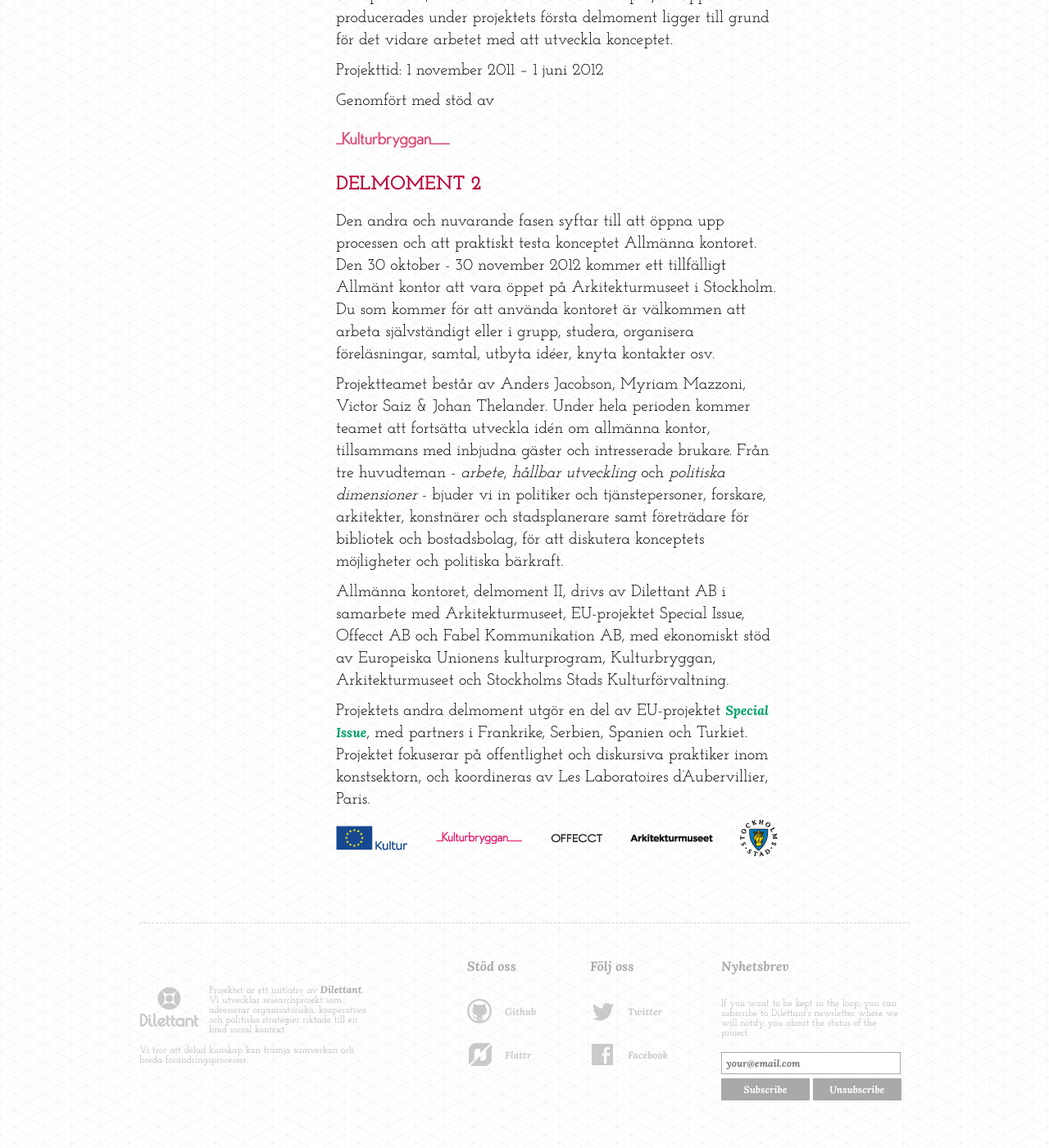
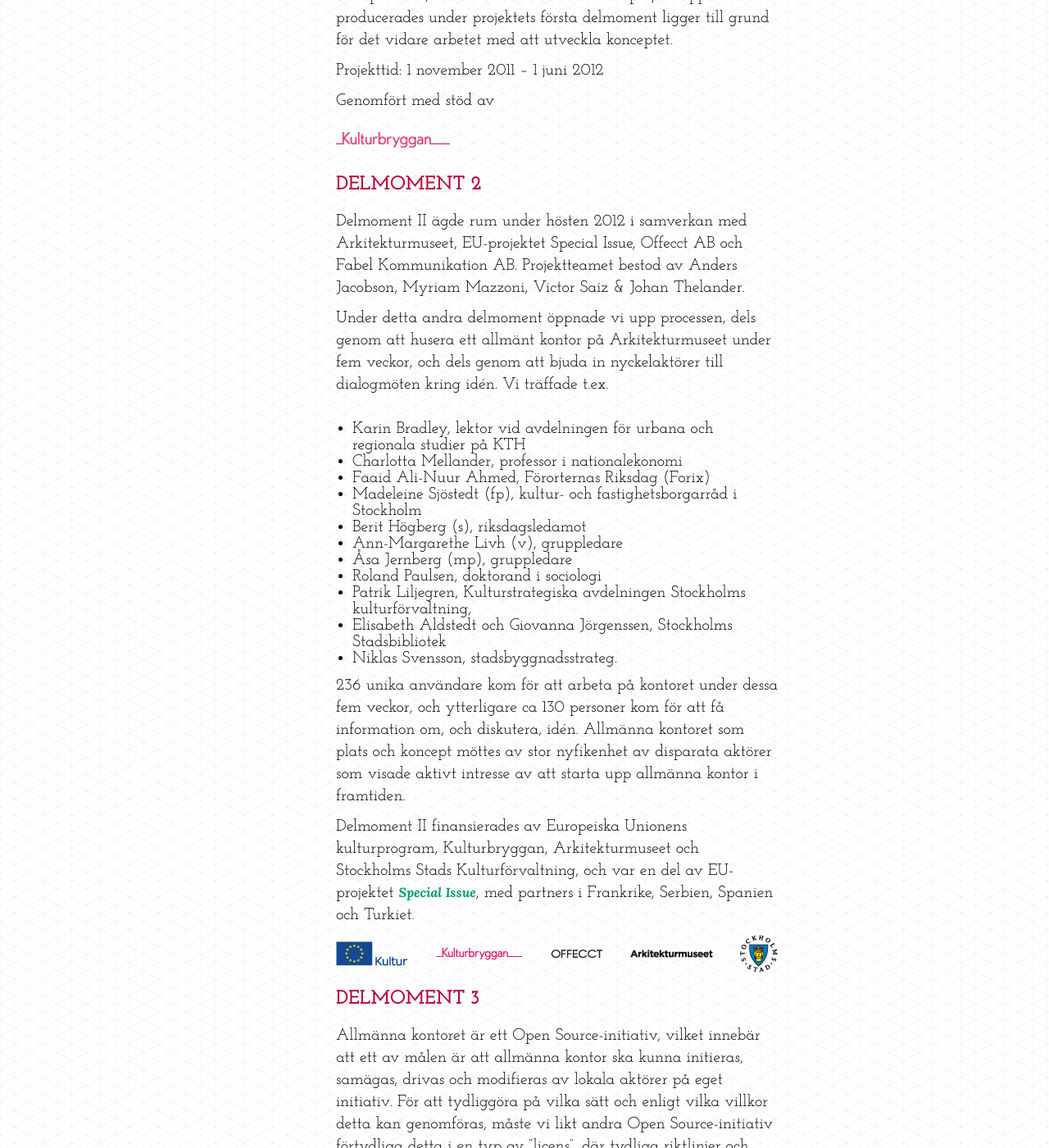
Before and after one commit to dilettant/allmannakontoret, a Jekyll site: the page built from om_projektet/delmoment.md, in a window 1280 px wide and 1400 px high, scrolled down 996 px. Shown: the whole window at 82% size. Built offline with Jekyll 4.4.1, drawn with Linux system fonts in a browser that asks for light colours; comment, search, counter and statistics services are not loaded; some of the changed text lies outside the part shown.

Commit message:
Updated om_projektet/delmoment.md

```diff
--- a/om_projektet/delmoment.md
+++ b/om_projektet/delmoment.md
@@ -20,12 +20,30 @@
 
 ## delmoment 2 {#delmoment_2}
 
-Den andra och nuvarande fasen syftar till att öppna upp processen och att praktiskt testa konceptet Allmänna kontoret. Den 30 oktober - 30 november 2012 kommer ett tillfälligt Allmänt kontor att vara öppet på Arkitekturmuseet i Stockholm. Du som kommer för att använda kontoret är välkommen att arbeta självständigt eller i grupp, studera, organisera föreläsningar, samtal, utbyta idéer, knyta kontakter osv.
+Delmoment II ägde rum under hösten 2012 i samverkan med Arkitekturmuseet, EU-projektet Special Issue, Offecct AB och Fabel Kommunikation AB. Projektteamet bestod av Anders Jacobson, Myriam Mazzoni, Victor Saiz & Johan Thelander.
 
-Projektteamet består av Anders Jacobson, Myriam Mazzoni, Victor Saiz & Johan Thelander. Under hela perioden kommer teamet att fortsätta utveckla idén om allmänna kontor, tillsammans med inbjudna gäster och intresserade brukare. Från tre huvudteman - *arbete*, *hållbar utveckling* och *politiska dimensioner* - bjuder vi in politiker och tjänstepersoner, forskare, arkitekter, konstnärer och stadsplanerare samt företrädare för bibliotek och bostadsbolag, för att diskutera konceptets möjligheter och politiska bärkraft.
+Under detta andra delmoment öppnade vi upp processen, dels genom att husera ett allmänt kontor på Arkitekturmuseet under fem veckor, och dels genom att bjuda in nyckelaktörer till dialogmöten kring idén. Vi träffade t.ex.
+* Karin Bradley, lektor vid  avdelningen för urbana och regionala studier på KTH
+* Charlotta Mellander, professor i nationalekonomi
+* Faaid Ali-Nuur Ahmed, Förorternas Riksdag (Forix)
+* Madeleine Sjöstedt (fp), kultur- och fastighetsborgarråd i Stockholm
+* Berit Högberg (s), riksdagsledamot
+* Ann-Margarethe Livh (v), gruppledare
+* Åsa Jernberg (mp), gruppledare
+* Roland Paulsen, doktorand i sociologi
+* Patrik Liljegren, Kulturstrategiska avdelningen Stockholms kulturförvaltning,
+* Elisabeth Aldstedt och Giovanna Jörgenssen, Stockholms Stadsbibliotek
+* Niklas Svensson, stadsbyggnadsstrateg.
 
-Allmänna kontoret, delmoment II, drivs av Dilettant AB i samarbete med Arkitekturmuseet, EU-projektet Special Issue, Offecct AB och Fabel Kommunikation AB, med ekonomiskt stöd av Europeiska Unionens kulturprogram, Kulturbryggan, Arkitekturmuseet och Stockholms Stads Kulturförvaltning.
+236 unika användare kom för att arbeta på kontoret under dessa fem veckor, och ytterligare ca 130 personer kom för att få information om, och diskutera, idén. Allmänna kontoret som plats och koncept möttes av stor nyfikenhet av disparata aktörer som visade aktivt intresse av att starta upp allmänna kontor i framtiden.
 
-Projektets andra delmoment utgör en del av EU-projektet [Special Issue](http://specialissue.eu), med partners i Frankrike, Serbien, Spanien och Turkiet. Projektet fokuserar på offentlighet och diskursiva praktiker inom konstsektorn, och koordineras av Les Laboratoires d'Aubervillier, Paris.
+Delmoment II finansierades av Europeiska Unionens kulturprogram, Kulturbryggan, Arkitekturmuseet och Stockholms Stads Kulturförvaltning, och var en del av EU-projektet [Special Issue](http://specialissue.eu), med partners i Frankrike, Serbien, Spanien och Turkiet.
 
 ![samarbete](/assets/img/logos.png)
+
+## delmoment 3 {#delmoment_3}
+Allmänna kontoret är ett Open Source-initiativ, vilket innebär att ett av målen är att allmänna kontor ska kunna initieras, samägas, drivas och modifieras av lokala aktörer på eget initiativ. För att tydliggöra på vilka sätt och enligt vilka villkor detta kan genomföras, måste vi likt andra Open Source-initiativ förtydliga detta i en typ av "licens", där tydliga riktlinjer och användarvillkor artikuleras för att ge stöd, erfarenhet och ramar åt initiativtagare.
+
+Delmoment III är just nu under utveckling, och ska resultera i applicerbara och utvärderingsbara riklinjer och användarvillkor för uppstart av lokala allmänna kontor i olika former, samt en plan för samverkan kring konkreta testverksamheter i samverkan med Stockholms Stadsbibliotek.
+
+Delmoment III kommer primärt att genomföras i formen av arbets- och dialogmöten, intervjuer, workshops, föreläsningar (varav två offentliga), studiebesök, litteraturstudier och textproduktion. Resultatet kommer att tillgängliggöras i digital och tryckt form.
```
